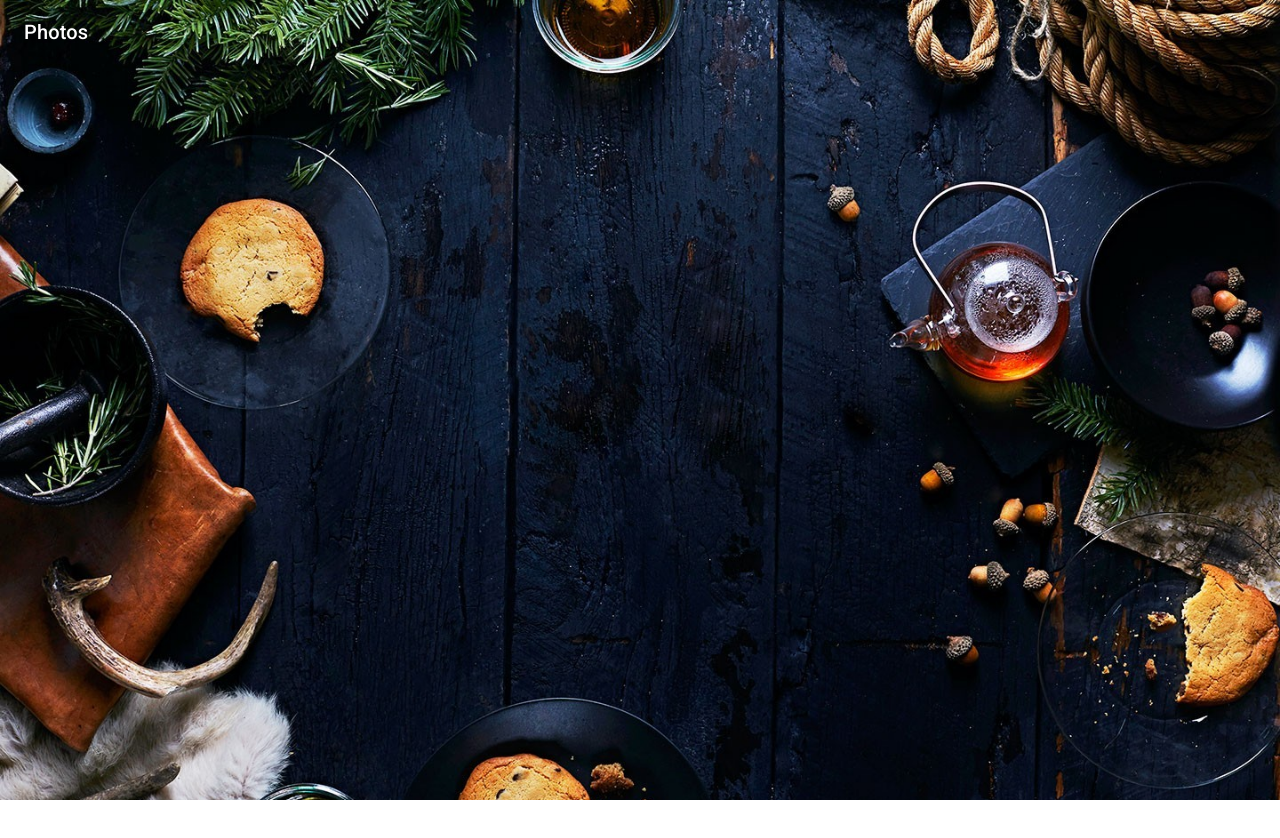
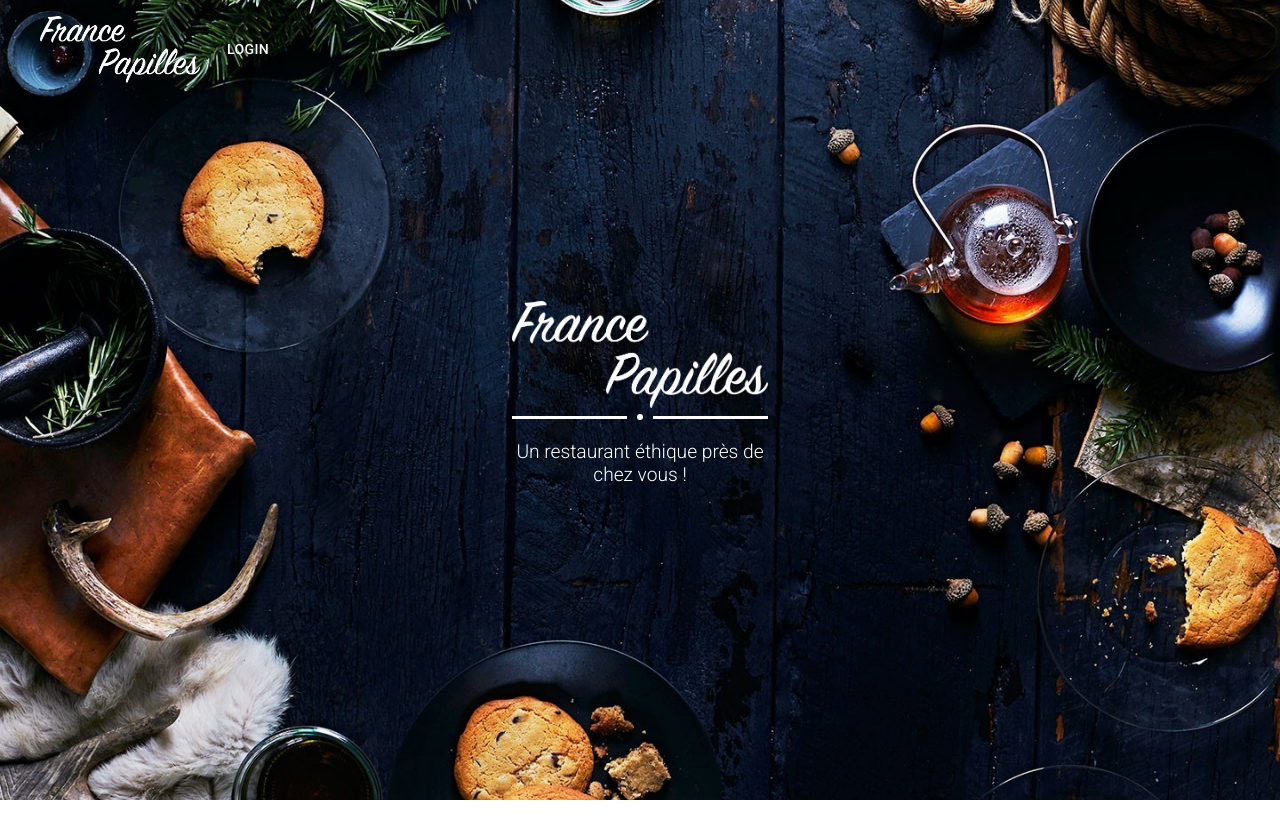
Before and after one commit to parafeu/Front-Inprogress, a React (Create React App) app: page / in a window 1280 px wide. Shown: the top 838 px of the page. Built offline with nearby package versions, Linux system fonts and the light colour scheme.

Commit message:
New file structure + title

```diff
--- a/src/App.js
+++ b/src/App.js
@@ -22,7 +22,10 @@ class App extends Component {
                     dark: "#99aa00",
                     contrastText: "#000000"
                 }
-            }
+            },
+            typography: {
+                useNextVariants: true,
+            },
         }),
         blue: createMuiTheme({
             palette: {
@@ -38,7 +41,10 @@ class App extends Component {
                     dark: "#0093c4",
                     contrastText: "#000000"
                 }
-            }
+            },
+            typography: {
+                useNextVariants: true,
+            },
         })
     };
 
--- a/src/Components/NavBar/Navbar.js
+++ b/src/Components/NavBar/Navbar.js
@@ -2,6 +2,7 @@ import React from 'react'
 import AppBar from '@material-ui/core/AppBar';
 import Toolbar from '@material-ui/core/Toolbar';
 import Typography from '@material-ui/core/Typography';
+import Button from '@material-ui/core/Button';
 
 import './styles.scss';
 
@@ -10,10 +11,9 @@ export default class Navbar extends React.Component{
         return(
             <div className="nav-container">
                 <AppBar position="fixed" color="primary" className={this.props.transparent ? "transparent" : ""}>
-                    <Toolbar>
-                        <Typography variant="h6" color="inherit">
-                            Photos
-                        </Typography>
+                    <Toolbar >
+                        <img id="logo" alt="Logo" src={require('../../assets/imgs/logo.png')}/>
+                        <Button color="inherit">Login</Button>
                     </Toolbar>
                 </AppBar>
             </div>
--- a/src/Components/NavBar/styles.scss
+++ b/src/Components/NavBar/styles.scss
@@ -1,14 +1,23 @@
 .nav-container{
   flex-grow: 1;
-}
-
-.nav-container > *{
+  *{
     transition: all 0.5s ease-in-out;
   }
 
-.nav-container > .transparent{
+  > *{
+    #logo{
+      width: 6em;
+    }
+  }
+  > .transparent{
     background-color: transparent;
     border-bottom: none;
     box-shadow: none;
     color: #fff;
+    #logo{
+      filter: invert(1);
+      margin: 1em;
+      width: 10em;
     }
+  }
+}
--- a/src/Pages/Index/Index.js
+++ b/src/Pages/Index/Index.js
@@ -1,6 +1,7 @@
 import React from 'react'
 import Navbar from '../../Components/NavBar';
 import Productor from '../../Components/Productor';
+import Icon from '@material-ui/core/Icon';
 import './styles.scss';
 
 export default class Index extends React.Component{
@@ -25,6 +26,11 @@ export default class Index extends React.Component{
             <div className="index-container">
                 <Navbar transparent={this.state.navTransparent}/>
                 <div id="header">
+                    <div className="title-container">
+                        <img src={require('../../assets/imgs/logo.png')} alt="logo"/>
+                        <div></div>
+                        <h1>Un restaurant éthique près de chez vous !</h1>
+                    </div>
                 </div>
                 <div id="part1">
                     <Productor/>
--- a/src/Pages/Index/styles.scss
+++ b/src/Pages/Index/styles.scss
@@ -4,9 +4,57 @@
 
 .index-container > #header{
   min-height: 100vh;
-  background-image: url('background.jpg');
+  background-image: url('../../assets/imgs/background.jpg');
   background-repeat: no-repeat;
+  background-position: center;
   background-size: cover;
+  display: flex;
+  justify-content: center;
+  align-items: center;
+  > .title-container{
+    width: 20vw;
+    position: relative;
+    display: flex;
+    flex-direction: column;
+    justify-content: center;
+    align-items: center;
+    color: #fff;
+    > img{
+      filter: invert(1);
+      width: 100%;
+    }
+    > div{
+      border: 0.30vw solid #fff;
+      border-radius: 50%;
+      margin: 0.5vw;
+      position: relative;
+    }
+    > div:before{
+      content: " ";
+      width: 9vw;
+      height: 0.25vw;
+      position: absolute;
+      left: -10vw;
+      background-color: white;
+      top: -0.15vw;
+    }
+    > div:after{
+      content: " ";
+      width: 9vw;
+      height: 0.25vw;
+      position: absolute;
+      left: 1vw;
+      background-color: white;
+      top: -0.15vw;
+    }
+    > h1{
+      text-align: center;
+      font-size: 1.5vw;
+      font-family: "Roboto", "Helvetica", "Arial", sans-serif;
+      font-weight: 300;
+    }
+  }
+
 }
 
 .index-container > #part1{
```
Also changed, not shown: src/assets/imgs/background.jpg (renamed from src/Pages/Index/background.jpg), src/assets/imgs/logo.png (added). Lines whose indentation alone changed are shown as unchanged.
